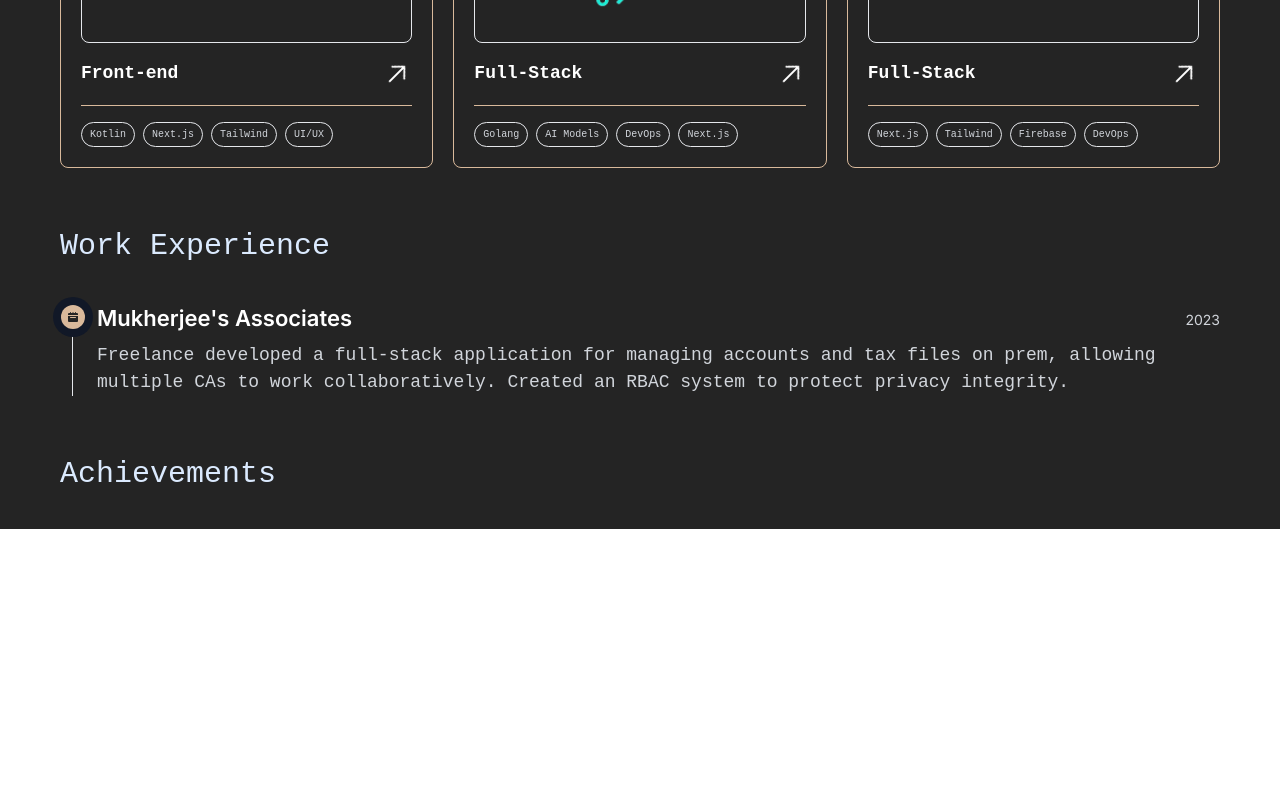
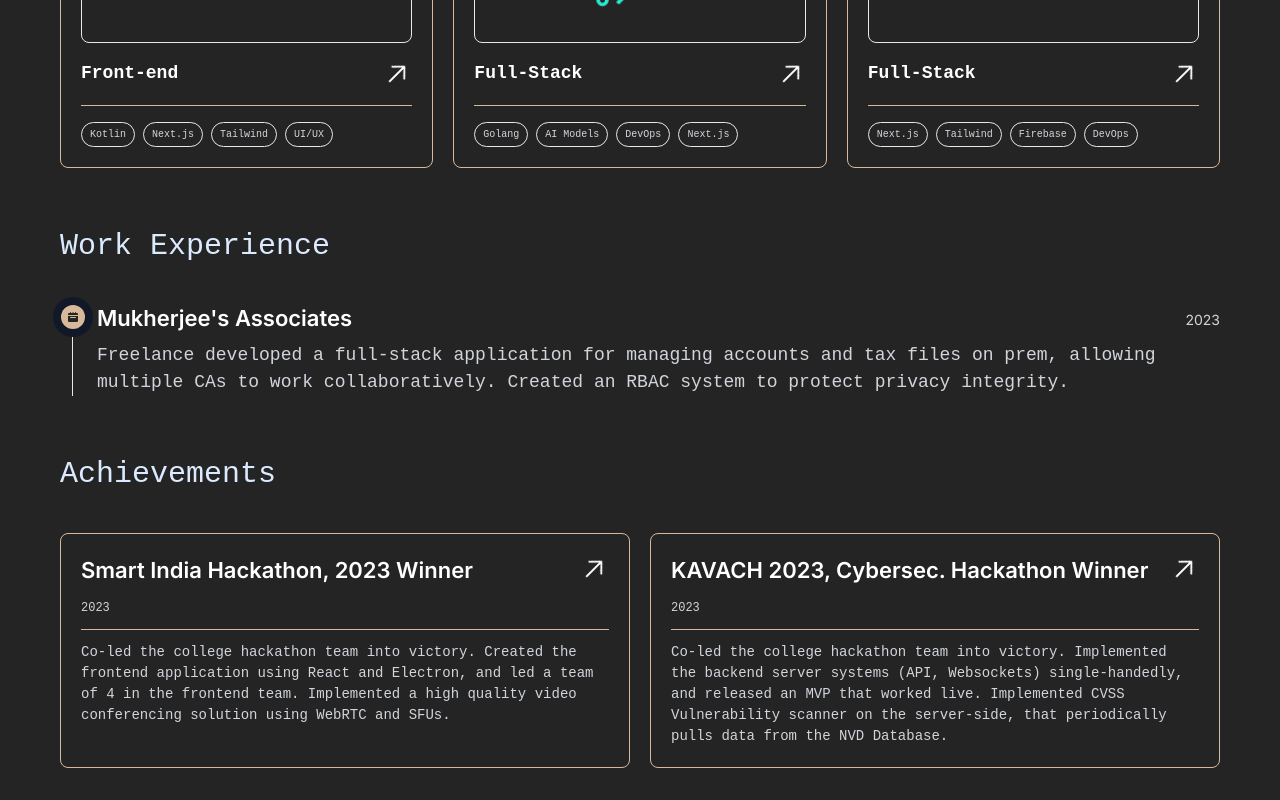
Before and after one commit to magnumxpm/portfolio, a Next.js app: page / in a window 1280 px wide. Shown: the part 1655-2455 px from the top of the page. Before the commit the page ends 2184 px from the top, so only its background shows below. Built offline with nearby package versions, Linux system fonts and the light colour scheme.

Commit message:
Added achievements, & minor change

```diff
--- a/src/app/page.tsx
+++ b/src/app/page.tsx
@@ -62,7 +62,7 @@ export default function Home() {
 			<img
 				src="wv_haikei.svg"
 				alt=""
-				className="w-full aspect-[900/100]"
+				className="w-full aspect-[900/100] select-none"
 			/>
 
 			<div className="py-5 text-white bg-dark w-full flex justify-center">
--- a/src/components/AchievementsSection.tsx
+++ b/src/components/AchievementsSection.tsx
@@ -1,9 +1,79 @@
+import { Icon } from "@iconify/react/dist/iconify.js"
+import Link from "next/link"
+
 export default function AchievementsSection() {
+	const data = [
+		{
+			title: "Smart India Hackathon, 2023 Winner",
+			year: "2023",
+			description:
+				"Co-led the college hackathon team into victory. Created the frontend application using React and Electron, and led a team of 4 in the frontend team. Implemented a high quality video conferencing solution using WebRTC and SFUs.",
+			url: "/",
+		},
+		{
+			title: "KAVACH 2023, Cybersec. Hackathon Winner",
+			year: "2023",
+			description:
+				"Co-led the college hackathon team into victory. Implemented the backend server systems (API, Websockets) single-handedly, and released an MVP that worked live. Implemented CVSS Vulnerability scanner on the server-side, that periodically pulls data from the NVD Database.",
+			url: "/",
+		},
+	]
 	return (
 		<section id="achievements">
 			<p className="text-xl text-blue-100 sm:text-2xl font-medium font-code">
 				Achievements
 			</p>
+			<div className="mt-6 md:mt-9 grid md:grid-cols-2 w-full gap-5">
+				{/* Project tiles */}
+				{data.map((val, idx) => (
+					<AchievementCard
+						title={val.title}
+						year={val.year}
+						description={val.description}
+						url={val.url}
+					/>
+				))}
+			</div>
 		</section>
 	)
 }
+
+function AchievementCard({
+	title,
+	year,
+	description,
+	url,
+}: {
+	title: string
+	year: string
+	description: string
+	url: string
+}) {
+	return (
+		<div className="flex flex-col gap-3 sm:gap-4 p-4 sm:p-5 border border-theme rounded-lg group hover:scale-105 transition-all duration-500">
+			<div className="flex flex-col gap-3">
+				<div className="flex">
+					<Link href={url} className="flex-1">
+						<p className="text-md sm:text-lg font-semibold">
+							{title}
+						</p>
+					</Link>
+					<Link href={url}>
+						<Icon
+							icon="ph:arrow-right"
+							height={30}
+							className="-rotate-45 group-hover:rotate-0 transition-all duration-500"
+						/>
+					</Link>
+				</div>
+				<p className="text-xs sm:text-sm font-medium font-code text-gray-300">
+					{year}
+				</p>
+				<div className="border-b border-theme"></div>
+				<p className="text-sm sm:text-[14px] font-medium font-code text-gray-300">
+					{description}
+				</p>
+			</div>
+		</div>
+	)
+}
--- a/src/components/ProjectCard.tsx
+++ b/src/components/ProjectCard.tsx
@@ -29,9 +29,11 @@ export default function ProjectCard({
 					className="aspect-[1.54] sm:hidden group-hover:scale-125 transition-all duration-500 object-contain"
 				/>
 				<div className="flex flex-col gap-3">
-					<p className="text-md sm:text-lg font-semibold leading-4">
-						{title}
-					</p>
+					<Link href={url}>
+						<p className="text-md sm:text-lg font-semibold leading-4">
+							{title}
+						</p>
+					</Link>
 					<p className="text-sm sm:text-[14px] font-medium font-code text-gray-300">
 						{description}
 					</p>
```
